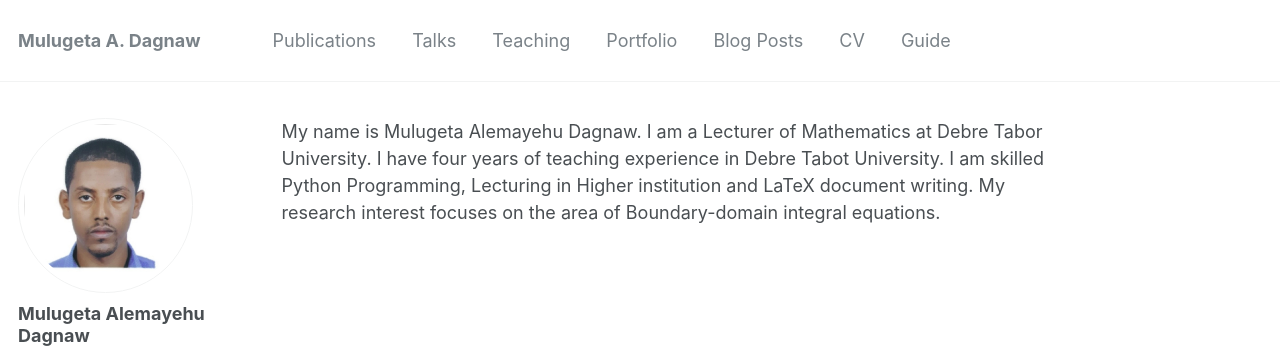
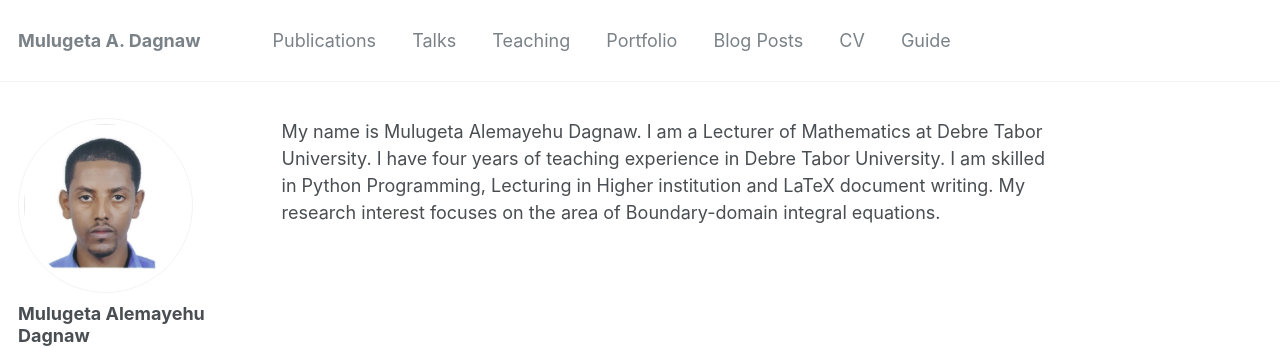
Before and after one commit to muledagnaw/muledagnaw.github.io, a Jekyll site: the page built from _pages/about.md, in a window 1280 px wide. Shown: the top 348 px of the page. Built offline with Jekyll 4.4.1, drawn with Linux system fonts in a browser that asks for light colours.

Commit message:
updatednew11 site

```diff
--- a/_pages/about.md
+++ b/_pages/about.md
@@ -7,4 +7,4 @@ redirect_from:
   - /about/
   - /about.html
 ---
-My name is Mulugeta Alemayehu Dagnaw. I am a Lecturer  of Mathematics at Debre Tabor University. I have four years of teaching experience in Debre Tabot University. I am skilled Python Programming, Lecturing in Higher institution and LaTeX document writing. My research interest focuses on the area of Boundary-domain integral equations.
+My name is Mulugeta Alemayehu Dagnaw. I am a Lecturer  of Mathematics at Debre Tabor University. I have four years of teaching experience in Debre Tabor University. I am skilled in Python Programming, Lecturing in Higher institution and LaTeX document writing. My research interest focuses on the area of Boundary-domain integral equations.
```
